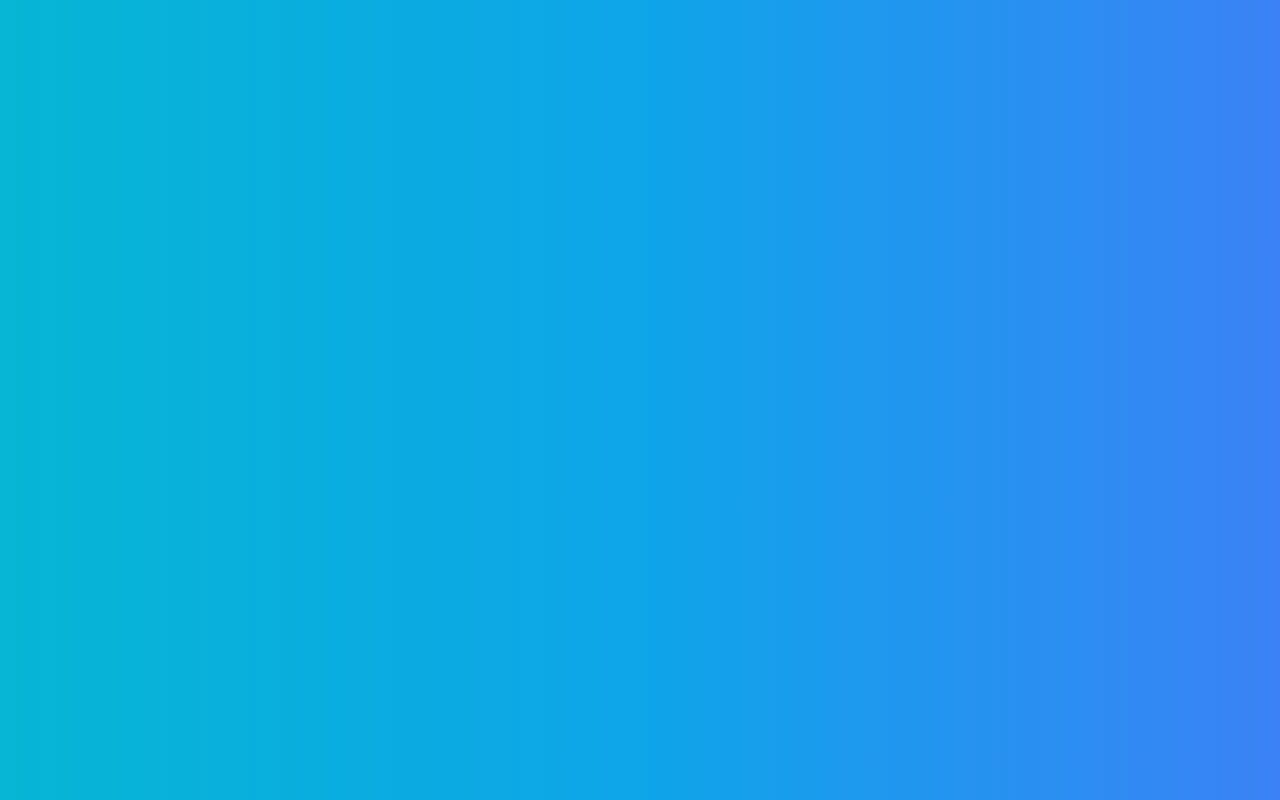
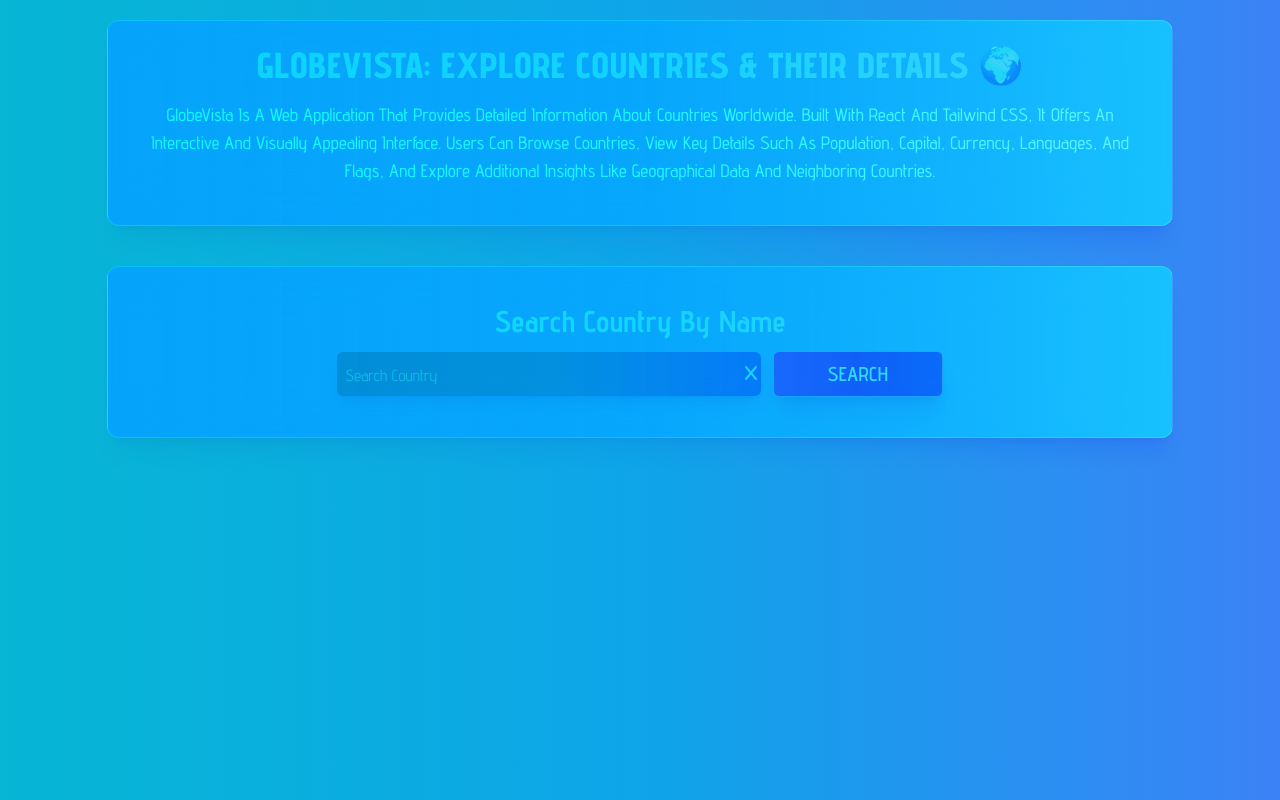
Before and after one commit to rakib-hasan-78/rest-country-react, a React (Vite) app: page / in a window 1280 px wide. Built offline with nearby package versions, Linux system fonts and the light colour scheme.

Commit message:
search component style completed

```diff
--- a/src/App.jsx
+++ b/src/App.jsx
@@ -1,6 +1,7 @@
 
 /* import { FontAwesomeIcon } from "@fortawesome/react-fontawesome";
-import { faCoffee,  faUser, faEnvelope  } from "@fortawesome/free-solid-svg-icons"; */
+import { } from "@fortawesome/free-solid-svg-icons"; */
+import Base from './components/Base';
 
 
 
@@ -8,8 +9,7 @@ function App() {
 
   return (
     <>
-
-
+    <Base />
     </>
   )
 }
--- /dev/null
+++ b/src/components/Base.jsx
@@ -0,0 +1,14 @@
+import React from 'react';
+import Header from './Header';
+import Search from './Search';
+
+const Base = () => {
+    return (
+        <section>
+        <Header />
+        <Search />
+        </section>
+    );
+};
+
+export default Base;
--- /dev/null
+++ b/src/components/Header.jsx
@@ -0,0 +1,16 @@
+import React from 'react';
+import Title from './../utilities/Title';
+import Text from './../utilities/Text';
+
+const Header = () => {
+    return (
+        <div className='w-10/12 glass-section rounded-xl flex items-center justify-center flex-col flex-wrap'>
+            <Title tag={1} text={`GlobeVista: Explore Countries & Their Details 🌍`} />
+            <Text tag={`p`}
+             className={`text-center my-4`}
+             text={`GlobeVista is a web application that provides detailed information about countries worldwide. Built with React and Tailwind CSS, it offers an interactive and visually appealing interface. Users can browse countries, view key details such as population, capital, currency, languages, and flags, and explore additional insights like geographical data and neighboring countries.`} />
+        </div>
+    );
+};
+
+export default Header;
--- /dev/null
+++ b/src/components/Search.jsx
@@ -0,0 +1,33 @@
+import React from 'react';
+import Title from './../utilities/Title';
+import { FontAwesomeIcon } from '@fortawesome/react-fontawesome';
+import { faX } from '@fortawesome/free-solid-svg-icons';
+import Button from './../utilities/Button';
+
+
+
+const Search = () => {
+    return (
+        <section>
+            <div className='glass-section w-10/12 pb-10'>
+                <div className='w-full h-auto py-3 flex items-center justify-center'>
+                    <Title tag={`2`} text={`search country by name`} />
+                </div>
+                <div className='w-full flex xl:flex-row lg:flex-row flex-wrap md:flex-col sm:flex-col xm:flex-col xxm:flex-col items-center justify-center gap-3'>
+                    <div className='xl:w-5/12 lg:w-5/12 sm:w-full  xm:w-full xxm:w-full relative'>
+                        <input
+                        className=' caret-blue-50 text-blue-50 input-gradient input-primary'
+                        type="text" name="search" id="search"
+                        placeholder='search country'
+                        />
+                        <span className='absolute top-1/2 right-0 translate-y-[-50%] px-1 cursor-pointer'> <FontAwesomeIcon icon={faX}  /> </span>
+
+                    </div>
+                    <Button className={`btn btn-primary xl:w-2/12 lg:w-2/12 w-full shadow-xl`} text={`search`} />
+                </div>
+            </div>
+        </section>
+    );
+};
+
+export default Search;
--- a/src/index.css
+++ b/src/index.css
@@ -15,7 +15,7 @@
         @apply w-full h-auto flex flex-col items-center justify-center;
     }
     h1{
-        @apply xl:text-7xl lg:text-6xl md:text-5xl sm:text-4xl xm:text-xl xxm:text-lg font-extrabold text-blue-200/70 text-center uppercase;
+        @apply xl:text-5xl lg:text-4xl md:text-3xl sm:text-xl xm:text-lg xxm:text-base font-extrabold text-blue-200/70 text-center uppercase;
     }
     h2{
         @apply xl:text-4xl lg:text-3xl md:text-xl sm:text-lg xm:text-base xxm:text-base font-bold text-center text-blue-300;
@@ -24,7 +24,7 @@
         @apply xl:text-xl lg:text-xl md:text-lg sm:text-base xm:text-base xxm:text-base text-center font-semibold text-blue-200/75;
     }
     p{
-        @apply xl:text-lg lg:text-lg md:text-base sm:text-sm xm:text-xs xxm:text-xs text-blue-100 font-medium;
+        @apply xl:text-lg lg:text-lg md:text-base sm:text-sm xm:text-xs xxm:text-xs text-blue-50 font-medium;
     }
     span{
         @apply text-blue-300 xl:text-base lg:text-base md:text-base sm:text-sm xm:text-xs xxm:text-xs font-normal;
@@ -33,16 +33,28 @@
 
 @layer components{
     .btn-bg-light{
-        @apply bg-gradient-to-r from-sky-600 via-indigo-600 to-blue-700;
+        @apply bg-gradient-to-r from-violet-600 via-indigo-700 to-blue-700 bg-blend-exclusion;
     }
     .bg-light-hover{
-        @apply from-sky-700 via-indigo-500 to-blue-600;
+        @apply from-violet-800 via-indigo-800 to-blue-700 bg-blend-color;
     }
     .btn-secondary-gradient{
         @apply bg-gradient-to-r from-rose-500 via-pink-600 to-red-500;
     }
     .btn-secondary-gradient-hover{
         @apply bg-gradient-to-r from-rose-700 via-pink-700 to-red-700/70;
+    }
+
+    /* glass morphine section */
+    .glass-section {
+        @apply bg-gradient-to-r from-indigo-500 via-blue-500 to-sky-400
+               backdrop-blur-xl bg-white/10 border border-white/30
+               shadow-xl rounded-xl p-6 my-5
+               mix-blend-overlay;
+    }
+
+    .input-gradient {
+        @apply bg-gradient-to-r from-cyan-900 via-teal-800 to-blue-700 bg-blend-multiply;
     }
 
 }
@@ -57,5 +69,7 @@
     .btn-secondary{
         @apply btn-secondary-gradient border-red-400/20 shadow-md text-pink-100 hover:btn-secondary-gradient-hover;
     }
-
+    .input-primary{
+        @apply py-2 outline-none rounded-md border-none px-2 shadow-lg capitalize inset-2 w-full placeholder:xl:text-lg placeholder:lg:text-base placeholder:md:text-base placeholder:sm:text-sm placeholder:xm:text-sm placeholder:xxm:text-xs;
+    }
 }
--- a/vite.config.js
+++ b/vite.config.js
@@ -4,4 +4,8 @@ import react from '@vitejs/plugin-react-swc'
 // https://vite.dev/config/
 export default defineConfig({
   plugins: [react()],
+  server: {
+    open: true,
+    port: 7800,
+  }
 })
```
